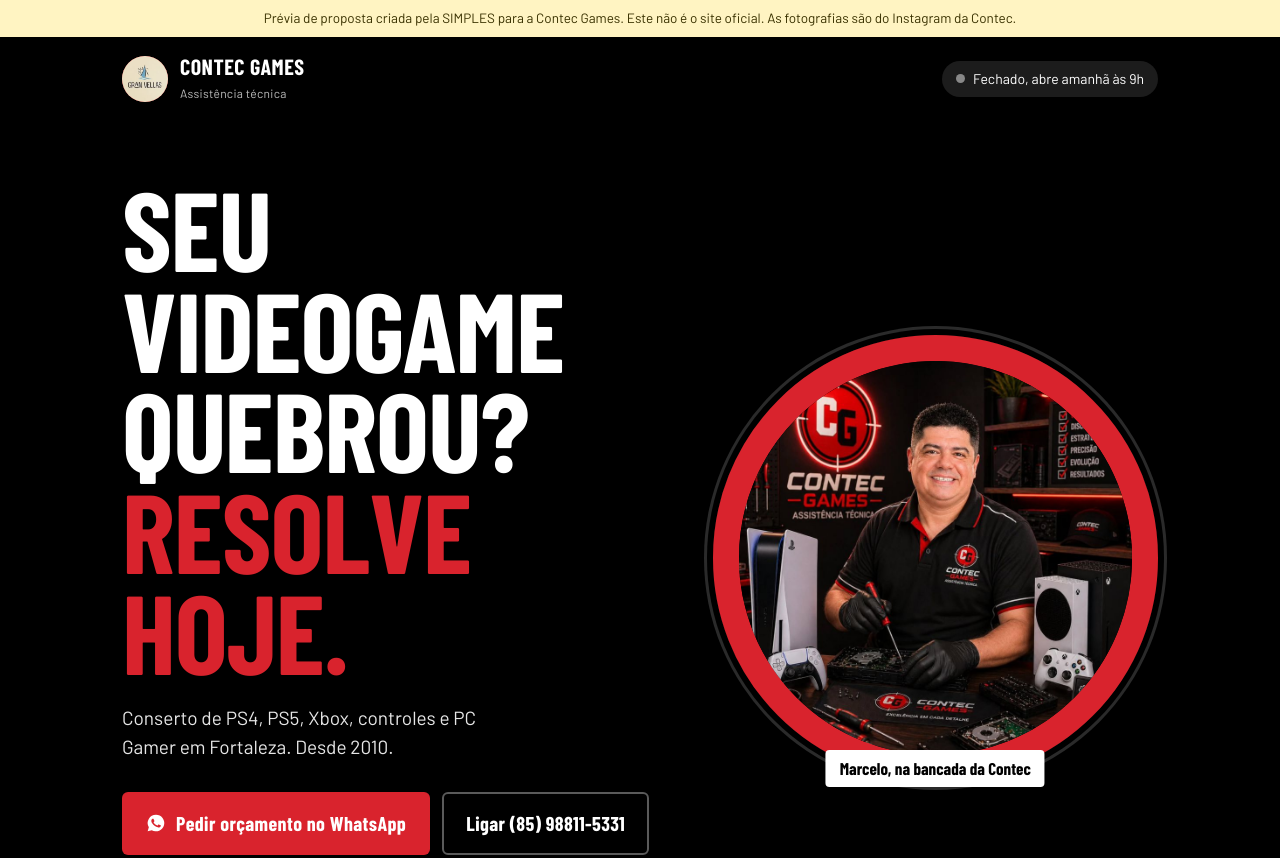
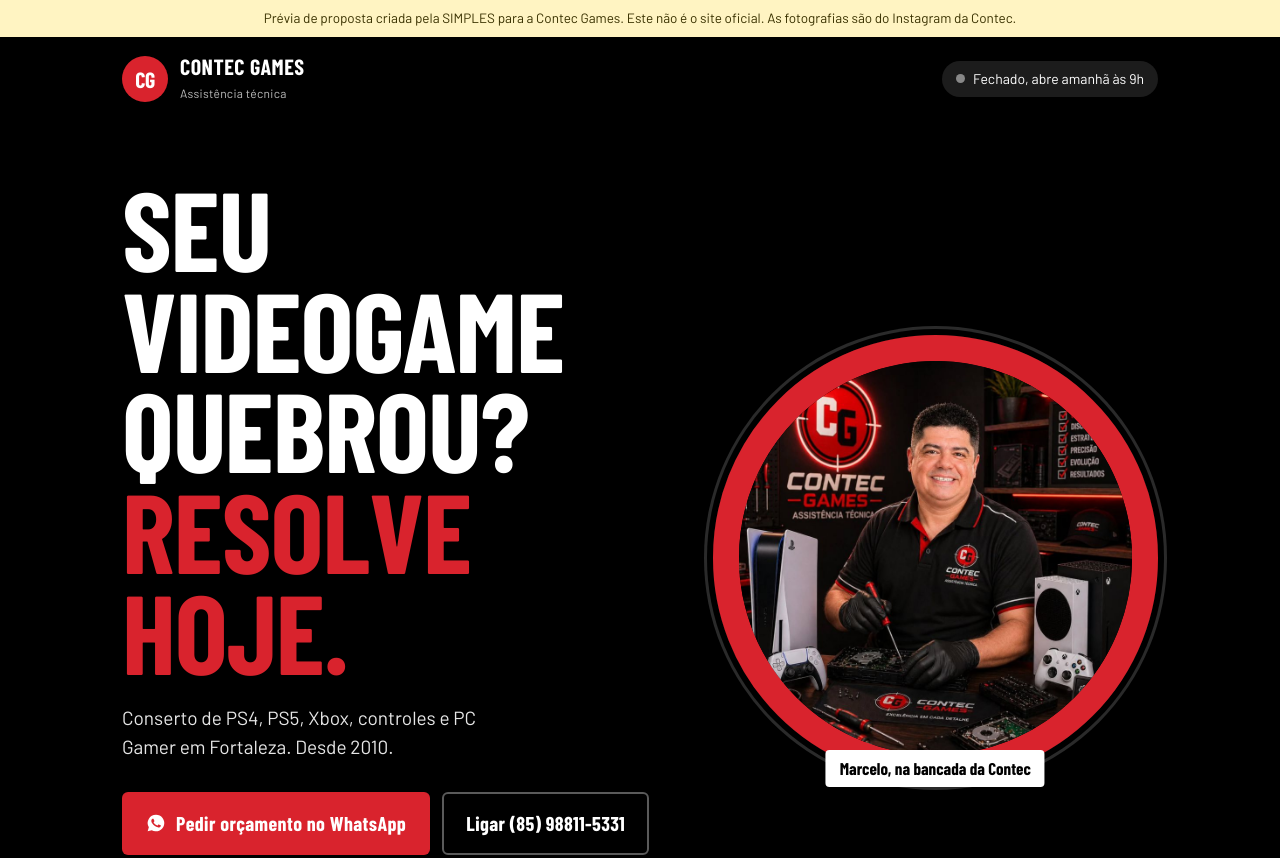
Before and after one commit to simplescomunicacao/simplesonline, a plain HTML site: page previa/contec-games/index.html in a window 1280 px wide. Shown: the top 858 px of the page. Drawn offline with nearby package versions, Linux system fonts and the light colour scheme; a web font is replaced by a local one.

Commit message:
Prévia Contec Games: remove imagem de logotipo errada
Co-Authored-By: Claude Opus 5.5 <noreply@anthropic.com>
Claude-Session: https://claude.ai/code/session_01PyLCnn4LyH72S44aFgTQeu

```diff
--- a/previa/contec-games/index.html
+++ b/previa/contec-games/index.html
@@ -137,7 +137,7 @@ footer .note{margin-top:22px;max-width:70ch;color:#9A9A9A}
   <div class="wrap">
     <div class="bar">
       <a class="brand" href="#">
-        <span class="seal" aria-hidden="true"><img src="img/logo.jpg" width="46" height="46" alt="" onerror="this.remove();this.parentNode&&(this.parentNode.textContent='CG')"></span>
+        <span class="seal" aria-hidden="true">CG</span>
         <span><b>CONTEC GAMES</b><small>Assistência técnica</small></span>
       </a>
       <div class="status" id="status" aria-live="polite"><span class="dot" id="dot"></span><span id="statusText">Seg a sex 9h às 17h</span></div>
```
Also changed, not shown: previa/contec-games/img/logo.jpg (deleted).
